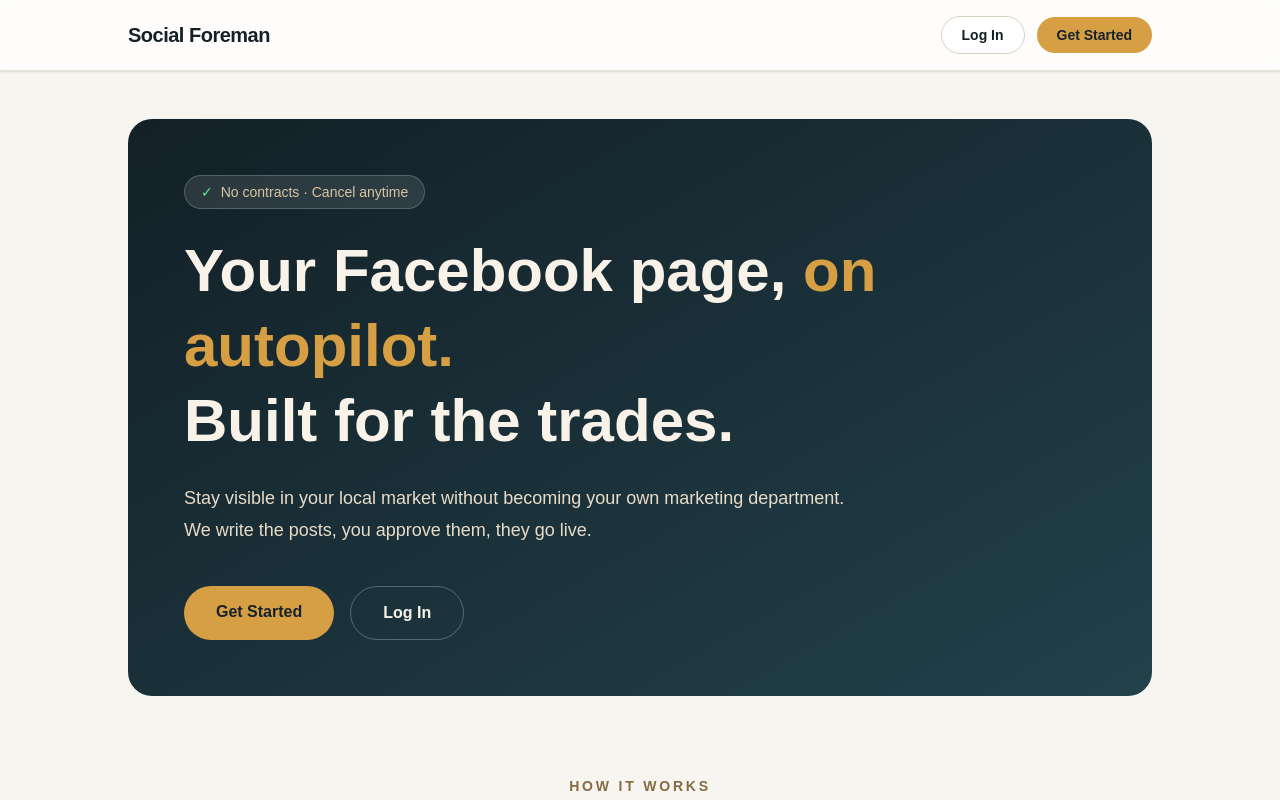
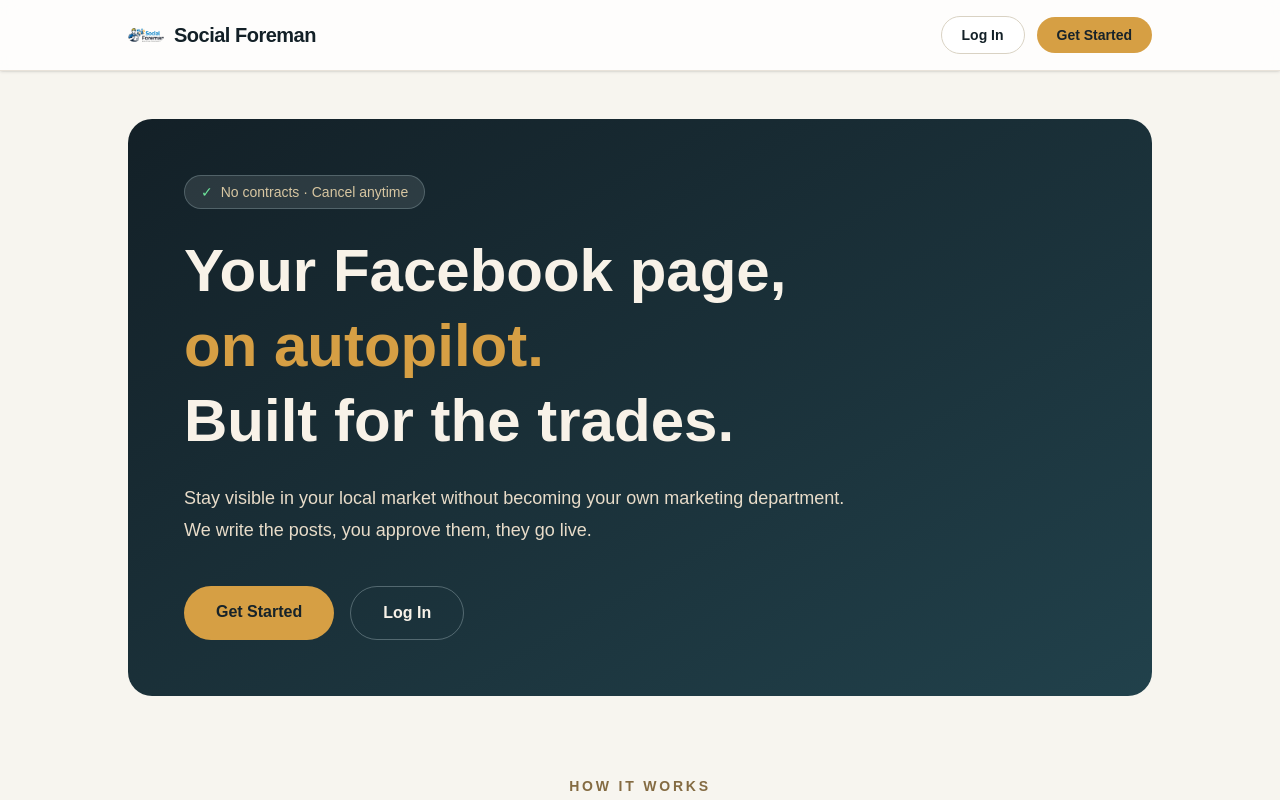
Before and after one commit to Spyders0311/Social-Foreman, a Next.js app: page / in a window 1280 px wide. Shown: the top 800 px of the page. Built offline with nearby package versions, Linux system fonts and the light colour scheme; no server answers.

Commit message:
fix: restore logo in nav, keep 'on autopilot' on same line as headline

```diff
--- a/app/components/Nav.tsx
+++ b/app/components/Nav.tsx
@@ -1,4 +1,5 @@
 import Link from "next/link";
+import Image from "next/image";
 import { createServerClient } from "../../src/lib/supabase-server";
 
 export default async function Nav() {
@@ -16,11 +17,15 @@ export default async function Nav() {
   return (
     <nav className="sticky top-0 z-50 border-b border-[#e8e2d9] bg-white/80 shadow-sm backdrop-blur-sm">
       <div className="mx-auto flex w-full max-w-6xl items-center justify-between px-6 py-4 sm:px-10 lg:px-16">
-        <Link
-          href="/"
-          className="text-xl font-bold tracking-tight text-[#132027]"
-        >
-          Social Foreman
+        <Link href="/" className="flex items-center gap-2.5">
+          <Image
+            src="/social-foreman-logo.png"
+            alt="Social Foreman"
+            width={36}
+            height={36}
+            className="rounded-md"
+          />
+          <span className="text-xl font-bold tracking-tight text-[#132027]">Social Foreman</span>
         </Link>
 
         <div className="flex items-center gap-3">
--- a/app/page.tsx
+++ b/app/page.tsx
@@ -70,8 +70,7 @@ export default function Home() {
             No contracts · Cancel anytime
           </div>
           <h1 className="mt-6 max-w-4xl text-4xl font-bold leading-tight sm:text-5xl lg:text-6xl">
-            Your Facebook page,{" "}
-            <span className="text-[#d69f44]">on autopilot.</span>
+            Your Facebook page, <span className="text-[#d69f44] whitespace-nowrap">on autopilot.</span>
             <br />
             Built for the trades.
           </h1>
```
